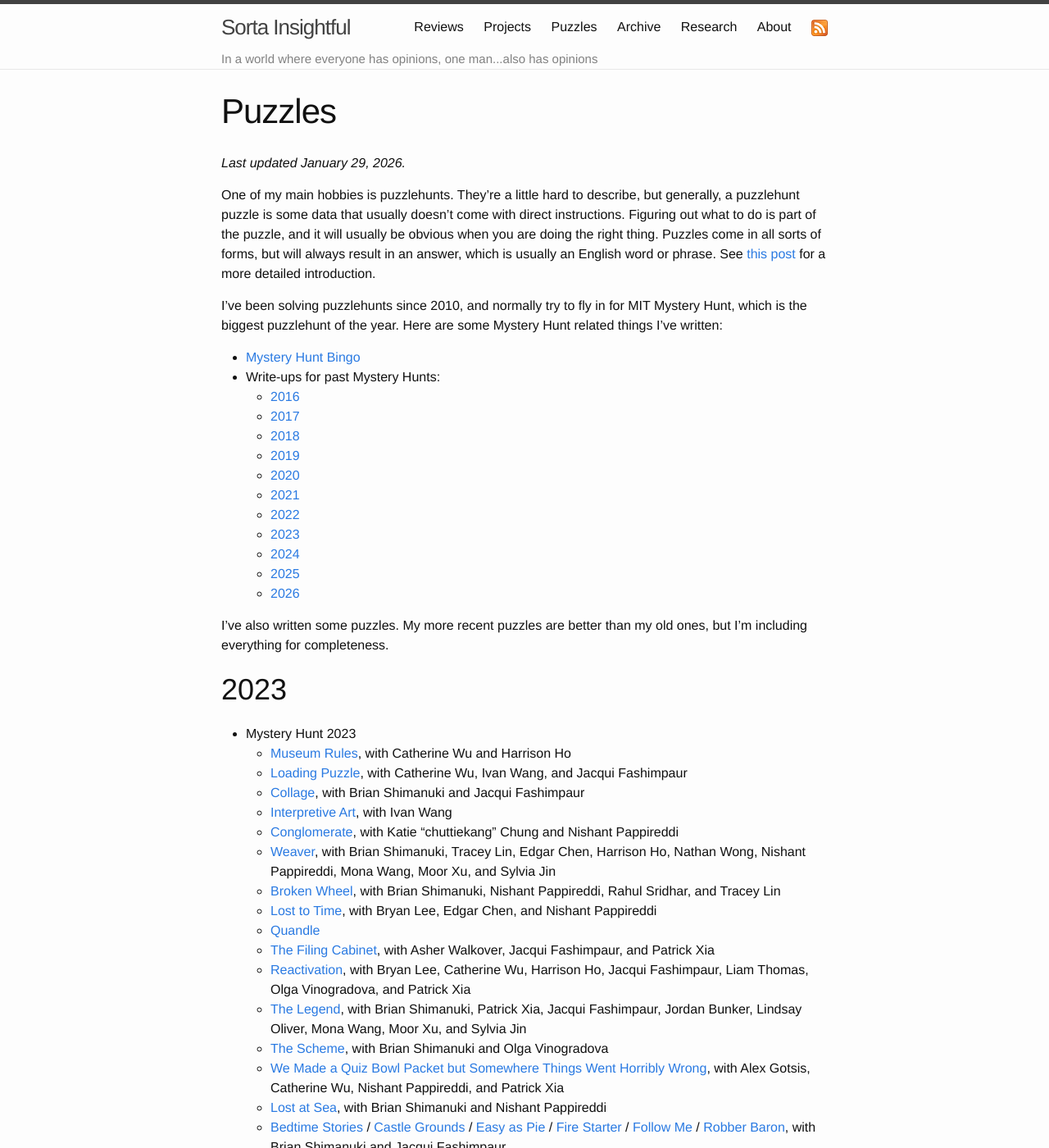
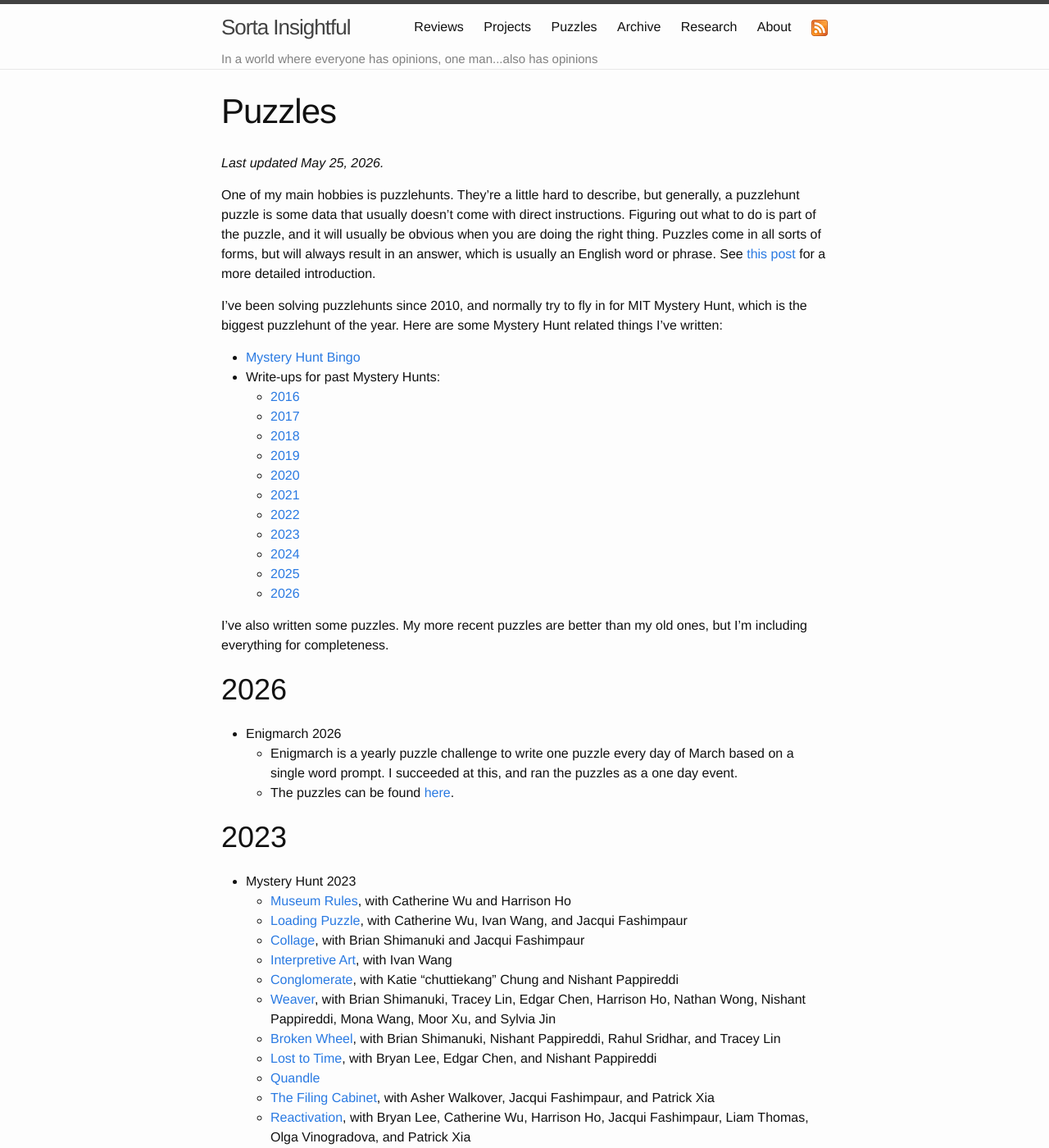
Before and after one commit to alexirpan/alexirpan.github.io, a Jekyll site: the page built from puzzles.markdown, in a window 1280 px wide and 1400 px high. Shown: the whole window at 82% size. Built offline with Jekyll 4.4.1, drawn with Linux system fonts in a browser that asks for light colours; nearby versions of some CDN libraries.

Commit message:
Add Enigmarch to puzzles list

```diff
--- a/puzzles.markdown
+++ b/puzzles.markdown
@@ -4,7 +4,7 @@ title: Puzzles
 permalink: /puzzles/
 ---
 
-*Last updated January 29, 2026.*
+*Last updated May 25, 2026.*
 
 One of my main hobbies is puzzlehunts. They're a little hard to describe,
 but generally, a puzzlehunt puzzle is some data that usually
@@ -34,6 +34,12 @@ Here are some Mystery Hunt related things I've written:
 I've also written some puzzles.
 My more recent puzzles are better than my old ones, but I'm including everything for
 completeness.
+
+# 2026
+
+* Enigmarch 2026
+    * Enigmarch is a yearly puzzle challenge to write one puzzle every day of March based on a single word prompt. I succeeded at this, and ran the puzzles as a one day event.
+    * The puzzles can be found [here](https://enigmarch.alexirpan.com).
 
 # 2023
 
```
